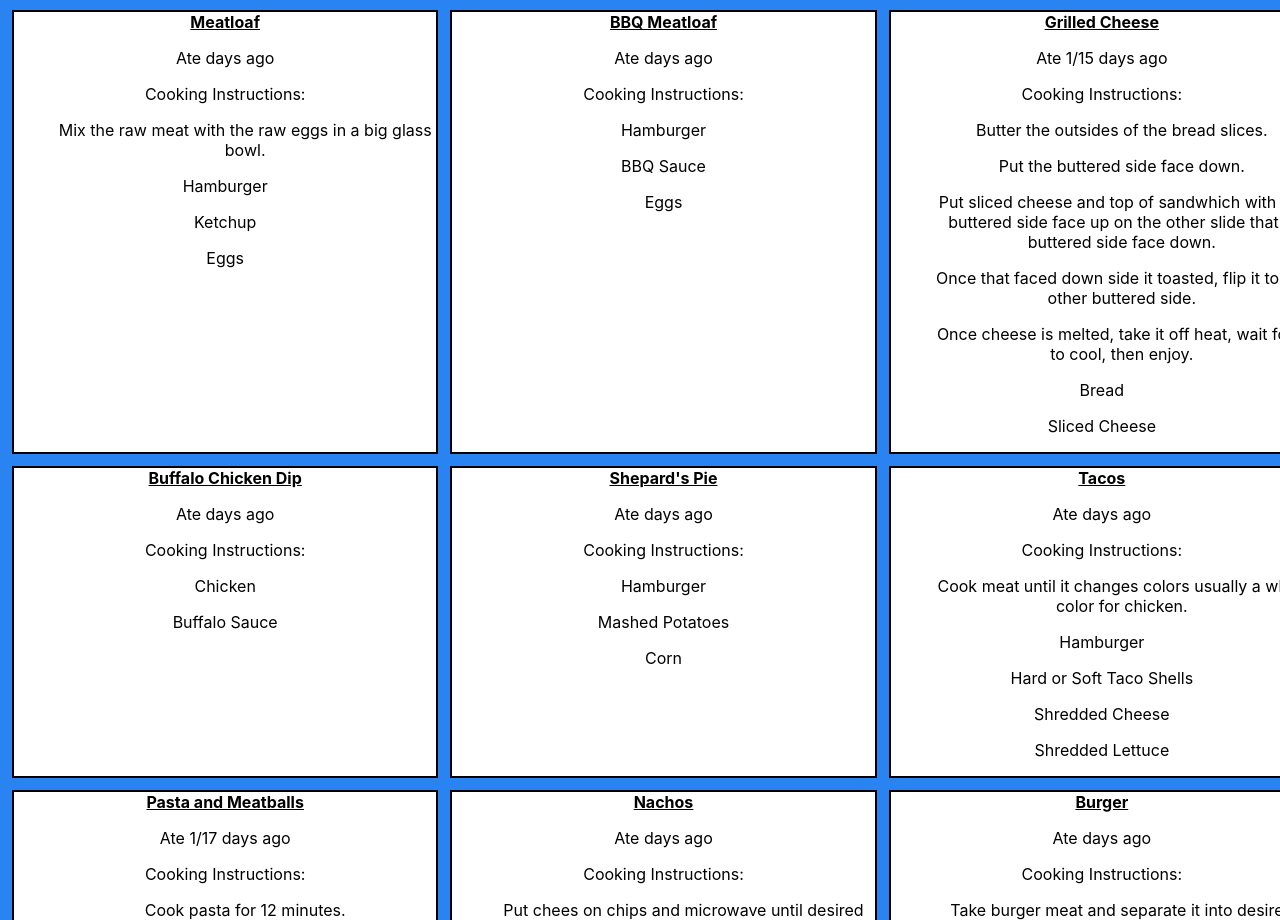
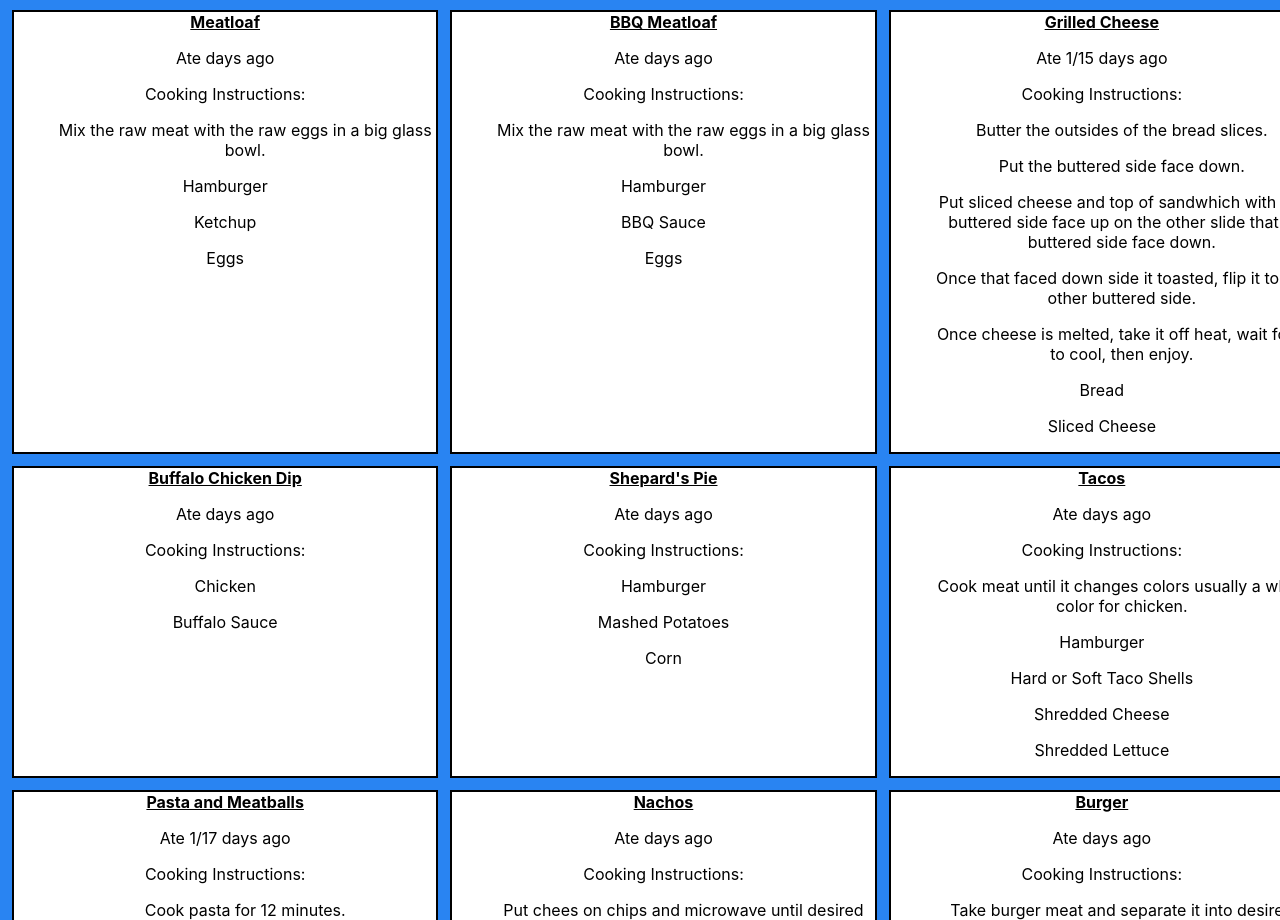
Before and after one commit to Mattmberg/react-recipe-app, a React (Create React App) app in the folder react-recipe-app/: page / in a window 1280 px wide. Shown: the part 822-1742 px from the top of the page. Built offline with nearby package versions, Linux system fonts and the light colour scheme; the HTML template or start-up script is replaced by a standard one.

Commit message:
Updated BBQ Meatloaf cooking instructions.

```diff
--- a/react-recipe-app/src/data.js
+++ b/react-recipe-app/src/data.js
@@ -104,7 +104,7 @@ export const recipeData = [
         id: 10,
         name:"BBQ Meatloaf",
         category: "Main",
-        cookInstructions: ["", ""],
+        cookInstructions: ["Mix the raw meat with the raw eggs in a big glass bowl.", ""],
         cookTemp: "",
         description: "",
         ingredients: ["Hamburger", "BBQ Sauce", "Eggs"],
```
